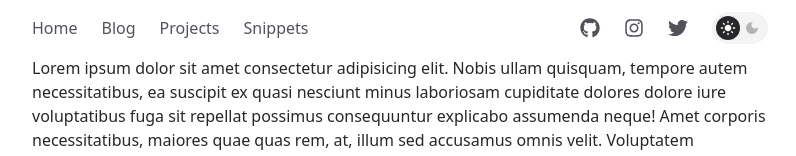
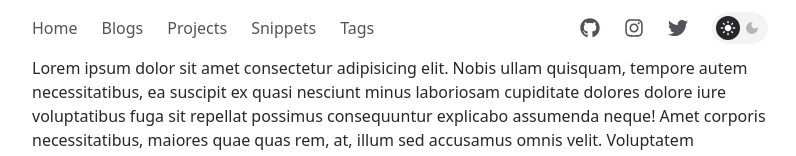
Before and after one commit to iam-rohid/portfolio, a Next.js app: page / in a window 1280 px wide. Shown: the top 156 px of the page, without its empty margins (240-1036 px from the left). Built offline with nearby package versions, Linux system fonts and the light colour scheme.

Commit message:
Navigation Menu Object

```diff
--- a/src/components/header/header.tsx
+++ b/src/components/header/header.tsx
@@ -1,16 +1,39 @@
 import { useEffect, useState } from "react";
 import { useColorScheme } from "src/contexts/color-scheme";
-import { MdLightMode, MdDarkMode, MdMenu } from "react-icons/md";
+import { MdLightMode, MdDarkMode, MdMenu, MdClose } from "react-icons/md";
 import { FaGithub, FaInstagram, FaTwitter } from "react-icons/fa";
 import Link from "next/link";
 import Container from "src/components/Container";
+
+export const menu = [
+  {
+    label: "Home",
+    href: "/",
+  },
+  {
+    label: "Blogs",
+    href: "/blogs",
+  },
+  {
+    label: "Projects",
+    href: "/projects",
+  },
+  {
+    label: "Snippets",
+    href: "/snippets",
+  },
+  {
+    label: "Tags",
+    href: "/tags",
+  },
+];
 
 const Header = () => {
   const { colorScheme, toggleColorScheme } = useColorScheme();
   const [showSidebar, setShowSidebar] = useState(false);
 
   const handleWindowResize = () => {
-    if (window.innerWidth > 640) {
+    if (window.innerWidth > 768) {
       setShowSidebar(false);
     }
   };
@@ -29,45 +52,26 @@ const Header = () => {
   return (
     <>
       <header className="w-full bg-white dark:bg-gray-900 sticky top-0">
-        <Container>
-          <nav className="flex items-center gap-6 h-14">
-            <div className="flex-1 sm:hidden">
+        <nav className="">
+          <Container className="flex items-center gap-6 h-14">
+            <div className="flex-1 md:hidden">
               <button
-                className="flex items-center justify-center text-2xl"
-                onClick={() => setShowSidebar(true)}
+                className={`flex items-center justify-center text-2xl`}
+                onClick={() => setShowSidebar(!showSidebar)}
               >
-                <MdMenu />
+                {showSidebar ? <MdClose /> : <MdMenu />}
               </button>
             </div>
-            <ul className="flex-1 gap-6 hidden sm:flex">
-              <li>
-                <Link href="/">
+            <ul className="flex-1 gap-6 hidden md:flex">
+              {menu.map((item, index) => (
+                <li key={index}>
+                  <Link href={item.href}>
                     <a className="text-gray-600 hover:text-gray-900 dark:text-gray-300 dark:hover:text-gray-50">
-                    Home
+                      {item.label}
                     </a>
                   </Link>
                 </li>
-              <li>
-                <Link href="/">
-                  <a className="text-gray-600 hover:text-gray-900 dark:text-gray-300 dark:hover:text-gray-50">
-                    Blog
-                  </a>
-                </Link>
-              </li>
-              <li>
-                <Link href="/">
-                  <a className="text-gray-600 hover:text-gray-900 dark:text-gray-300 dark:hover:text-gray-50">
-                    Projects
-                  </a>
-                </Link>
-              </li>
-              <li>
-                <Link href="/">
-                  <a className="text-gray-600 hover:text-gray-900 dark:text-gray-300 dark:hover:text-gray-50">
-                    Snippets
-                  </a>
-                </Link>
-              </li>
+              ))}
             </ul>
 
             <ul className="flex gap-6">
@@ -117,67 +121,41 @@ const Header = () => {
                 </div>
               </div>
             </button>
+          </Container>
         </nav>
-        </Container>
       </header>
       <div
-        className={`fixed inset-0 z-40 ${
+        className={`fixed left-0 right-0 bottom-0 top-14 z-40 md:hidden ${
           showSidebar ? "" : "pointer-events-none"
         }`}
       >
         <div
-          className={`absolute inset-0 w-full h-full bg-black z-40 transition-all duration-300 ${
-            showSidebar ? "bg-opacity-50 " : "bg-opacity-0"
+          className={`absolute inset-0 w-full h-full bg-black z-40 transition-[background-color] duration-300  ${
+            showSidebar ? "bg-opacity-50" : "bg-opacity-0"
           }`}
           onClick={() => setShowSidebar(false)}
         />
         <aside
-          className={`max-w-[80%] w-80 bg-white dark:bg-gray-900 transition-all duration-300 ease-in-out absolute top-0 bottom-0 z-50 ${
+          className={`max-w-[80%] w-80 bg-white dark:bg-gray-900 transition-[left] duration-300 ease-in-out absolute top-0 bottom-0 z-50 overflow-y-auto ${
             showSidebar ? "left-0" : "-left-80"
           }`}
         >
+          <nav>
             <ul className="py-4">
-            <li>
-              <Link href="/">
+              {menu.map((item, index) => (
+                <li key={index}>
+                  <Link href={item.href}>
                     <a
                       onClick={() => setShowSidebar(false)}
-                  className="p-4 w-full block hover:bg-gray-100 dark:hover:bg-gray-800"
+                      className="py-4 px-6 w-full block hover:bg-gray-100 dark:hover:bg-gray-800"
                     >
-                  Home
+                      {item.label}
                     </a>
                   </Link>
                 </li>
-            <li>
-              <Link href="/blog">
-                <a
-                  onClick={() => setShowSidebar(false)}
-                  className="p-4 w-full block hover:bg-gray-100 dark:hover:bg-gray-800"
-                >
-                  Blog
-                </a>
-              </Link>
-            </li>
-            <li>
-              <Link href="/projects">
-                <a
-                  onClick={() => setShowSidebar(false)}
-                  className="p-4 w-full block hover:bg-gray-100 dark:hover:bg-gray-800"
-                >
-                  Projects
-                </a>
-              </Link>
-            </li>
-            <li>
-              <Link href="/snippets">
-                <a
-                  onClick={() => setShowSidebar(false)}
-                  className="p-4 w-full block hover:bg-gray-100 dark:hover:bg-gray-800"
-                >
-                  Snippets
-                </a>
-              </Link>
-            </li>
+              ))}
             </ul>
+          </nav>
         </aside>
       </div>
     </>
```
Lines whose indentation alone changed are shown as unchanged.
